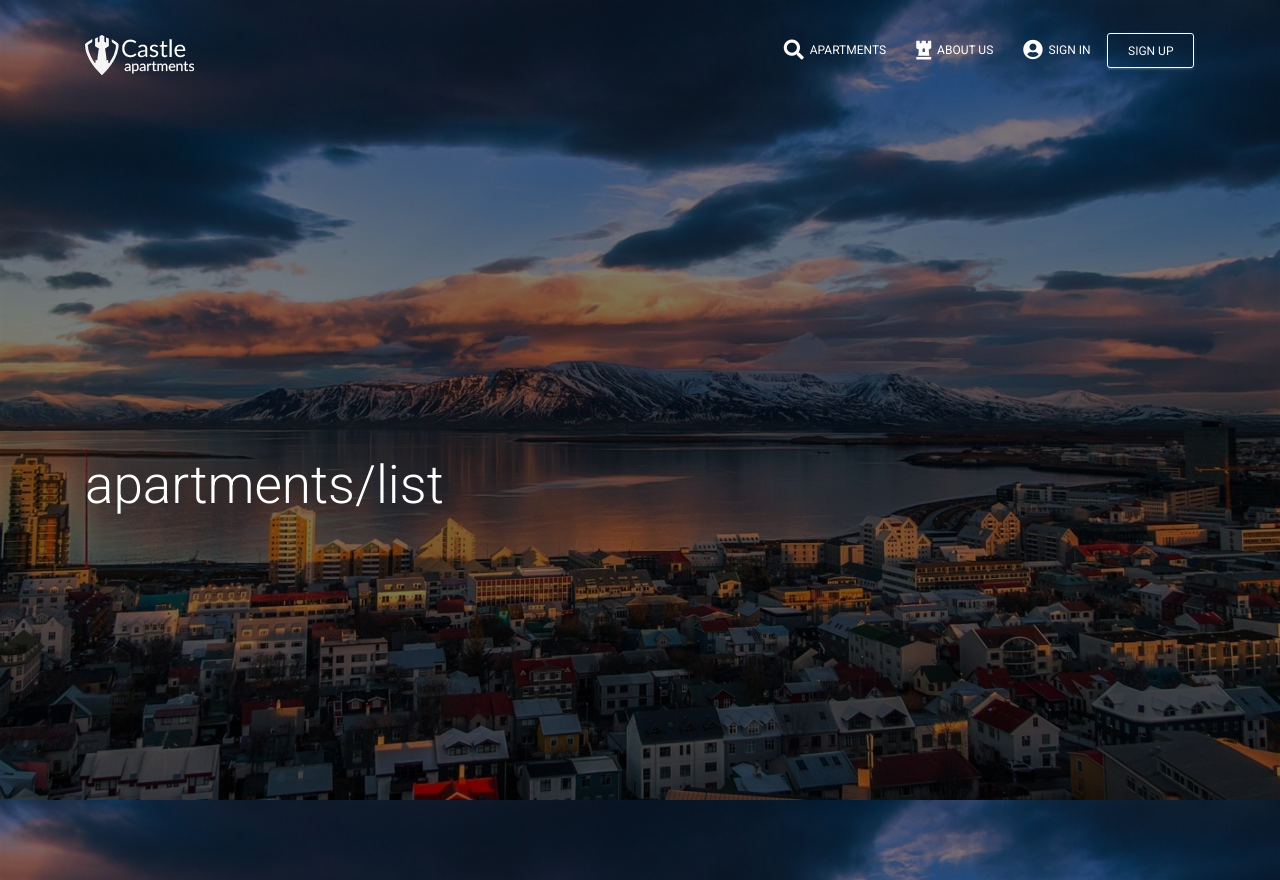
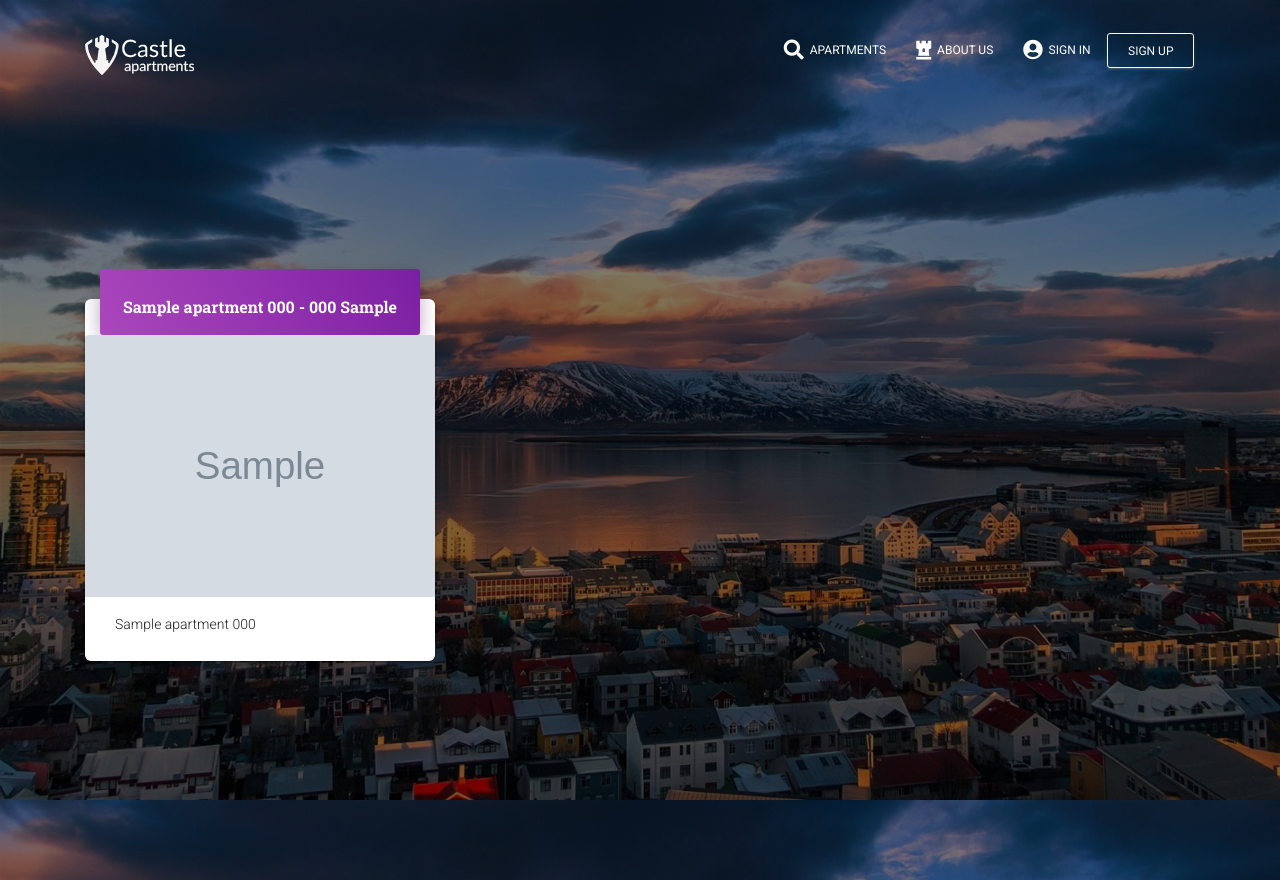
Before and after one commit to castleapartments/Castle_apartments, a Django app: page /apartments/ in a window 1280 px wide. Run offline with Django 3.2, Linux system fonts and the light colour scheme; tables that the repository leaves empty hold one stand-in row (values such as "Sample post"); grey boxes marked "Sample" are stand-in pictures; some libraries are stand-ins or nearby versions.

Commit message:
Working on apartment listings.

```diff
--- a/apartments/views.py
+++ b/apartments/views.py
@@ -1,9 +1,15 @@
 from django.shortcuts import render
+
+from .models import Apartment
 from .forms import ApartmentForm
 
 
 def list(request):
-    return render(request, 'apartments/list.html')
+    apartments = Apartment.objects.all()
+    context = {
+        'apartments': apartments
+    }
+    return render(request, 'apartments/list.html', context)
 
 
 def search(request):
--- a/ca/urls.py
+++ b/ca/urls.py
@@ -1,18 +1,12 @@
 from django.urls import path, include
-
+from django.conf import settings
+from django.conf.urls.static import static
 from django.contrib import admin
 
 admin.autodiscover()
 
 import base.views
 from base.views import PersonListView, PersonCreateView, PersonUpdateView, CardListView, CardUpdateView, CardCreateView, PersonAndCardListView
-# To add a new path, first import the app:
-# import blog
-#
-# Then add the new path:
-# path('blog/', blog.urls, name="blog")
-#
-# Learn more here: https://docs.djangoproject.com/en/2.1/topics/http/urls/
 
 urlpatterns = [
     path("", base.views.index, name="index"),
@@ -33,5 +27,4 @@ urlpatterns = [
     path('people/add/', PersonCreateView.as_view(), name='person_add'),
     path('people/<int:pk>/edit/', PersonUpdateView.as_view(), name='person_edit'),
     path("test/", base.views.test, name="test"),
-
-]
+] + static(settings.MEDIA_URL, document_root=settings.MEDIA_ROOT)
--- a/templates/apartments/add.html
+++ b/templates/apartments/add.html
@@ -3,13 +3,13 @@
 {% load crispy_forms_tags %}
 
 {% block content %}
-<div class="page-header header-filter">
   <div class="container">
+      <div class="col-md-12 card text-center">
       {% if user.is_authenticated %}
           {% crispy form form.helper %}
       {% else %}
           <h1>Unauthorized!</h1>
       {% endif %}
+      </div>
   </div>
-</div>
 {% endblock %}
--- a/templates/apartments/list.html
+++ b/templates/apartments/list.html
@@ -3,7 +3,30 @@
 {% block content %}
 <div class="page-header">
   <div class="container">
-      <h1>apartments/list</h1>
+    {% if apartments %}
+      <div class="row">
+      {% for apartment in apartments %}
+        <div class="col-md-4">
+            <div class="card">
+                <div class="card-header card-header-primary text-center">
+                  <h4 class="card-title">{{ apartment.street_name }} {{ apartment.street_number }} - {{ apartment.postcode }} {{ apartment.city }}</h4>
+                </div>
+                {% if apartment.photo_main %}
+                <img class="card-img-top" src="{{ apartment.photo_main.url }}">
+                {% else %}
+                <img class="card-img-top" src="">
+                {% endif %}
+                <div class="card-body">
+                    {{ apartment.street_name }} {{ apartment.street_number }}
+                    <p></p>
+                </div>
+            </div>
+        </div>
+      {% endfor %}
+    </div>
+    {% else %}
+      <div class="col-md-12 card text-center"><h1>No Apartments Available!</h1></div>
+    {% endif %}
   </div>
 </div>
 {% endblock %}
```
Also changed, not shown: ca/settings.py (+10 -9 lines), media/light.png (added), media/random1.jpg (added), media/rrr.png (added).
